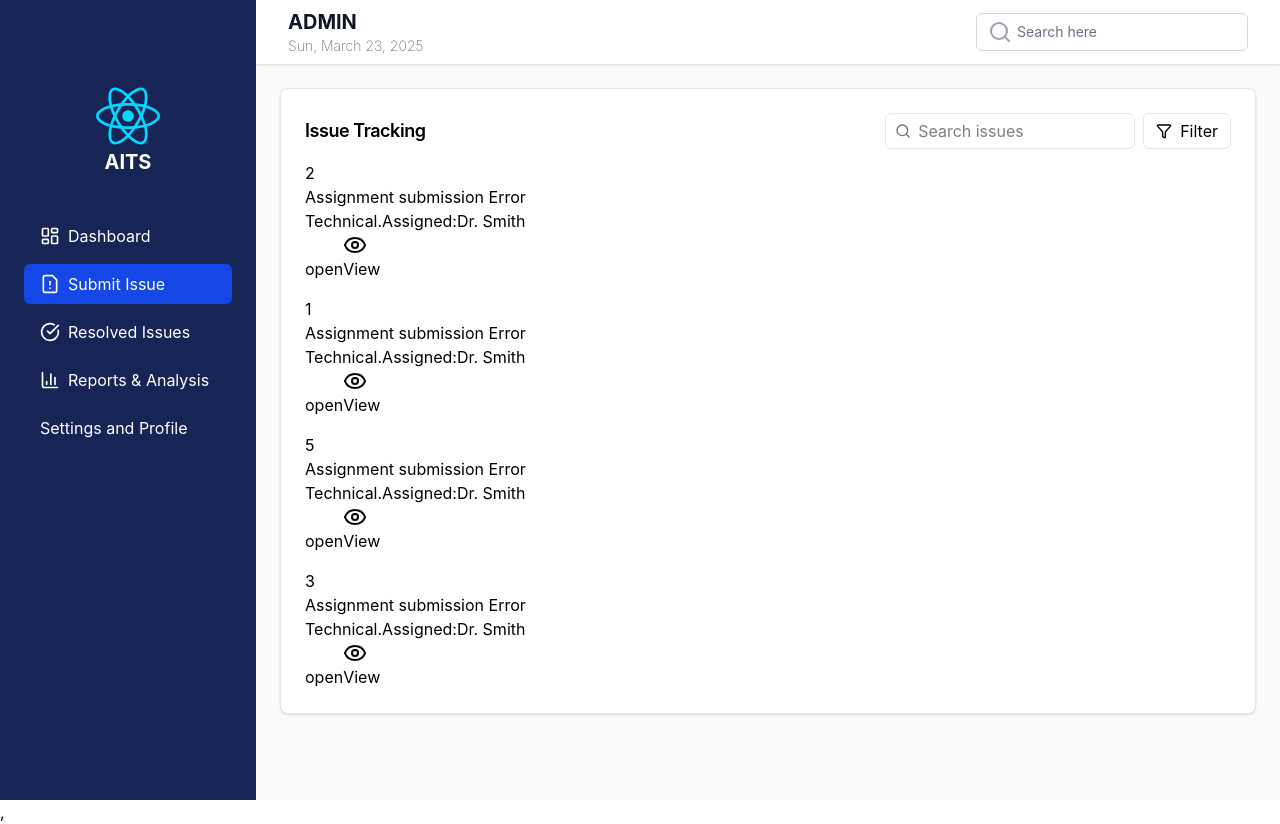
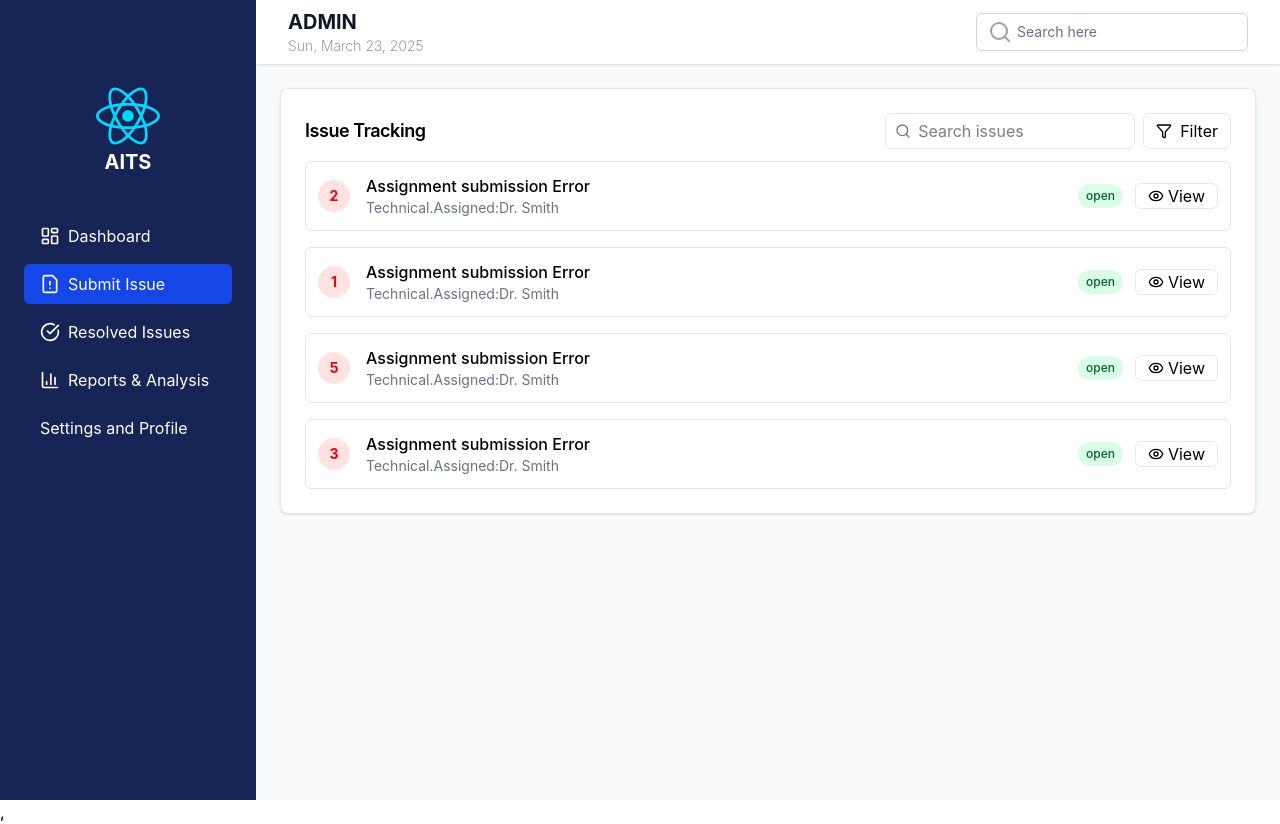
Before and after one commit to Suubi08/academic_issue_tracking_system, a React (Vite) app in the folder client/: page /issues in a window 1280 px wide. Built offline with nearby package versions, Linux system fonts and the light colour scheme.

Commit message:
Updating  Issue tracking page

```diff
--- a/client/src/pages/Issues.jsx
+++ b/client/src/pages/Issues.jsx
@@ -72,29 +72,33 @@ const Issues = () => {
       <CardContent>
         <div className="space-y-4">
           {issues.map((issue) => (
-          <div key={issue.id}>
+            <div
+              key={issue.id}
+              className="flex justify-between p-3 border border-gray-200 rounded-md"
+            >
+              <div className="flex items-center space-x-4">
+                <div className="flex items-center justify-center w-8 h-8 rounded-full bg-red-100 text-red-600 font-bold text-sm">
+                  {issue.count}
+                </div>
                 <div>
-              <div>{issue.count}</div>
-              <div>
-                <h3>{issue.title}</h3>
-                <p>
+                  <h3 className="font-medium">{issue.title}</h3>
+                  <p className="text-sm text-gray-500">
                     {issue.category}
                     <span>.</span>
                     Assigned:{issue.assignee}
                   </p>
                 </div>
               </div>
-            <div>
-              <span>{issue.status}</span>
-              <button>
-                <Eye />
+              <div className="flex items-center space-x-3">
+                <span className="px-2 py-1 text-xs font-medium rounded-full bg-green-100 text-green-800">{issue.status}</span>
+                <button variant="outline" size="sm" className="flex items-center px-3 border border-gray-200 rounded-md">
+                  <Eye  className="h-4 w-4 mr-1"/>
                   View
                 </button>
               </div>
             </div>
           ))}
         </div>
-
       </CardContent>
     </Card>
   );
```
Lines whose indentation alone changed are shown as unchanged.
